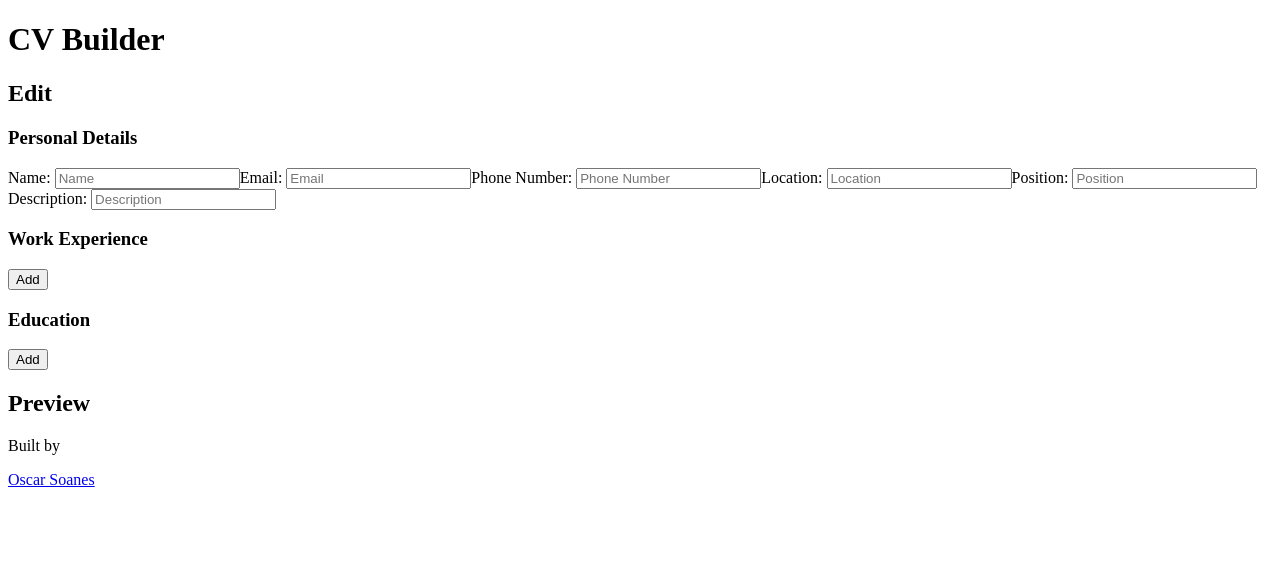
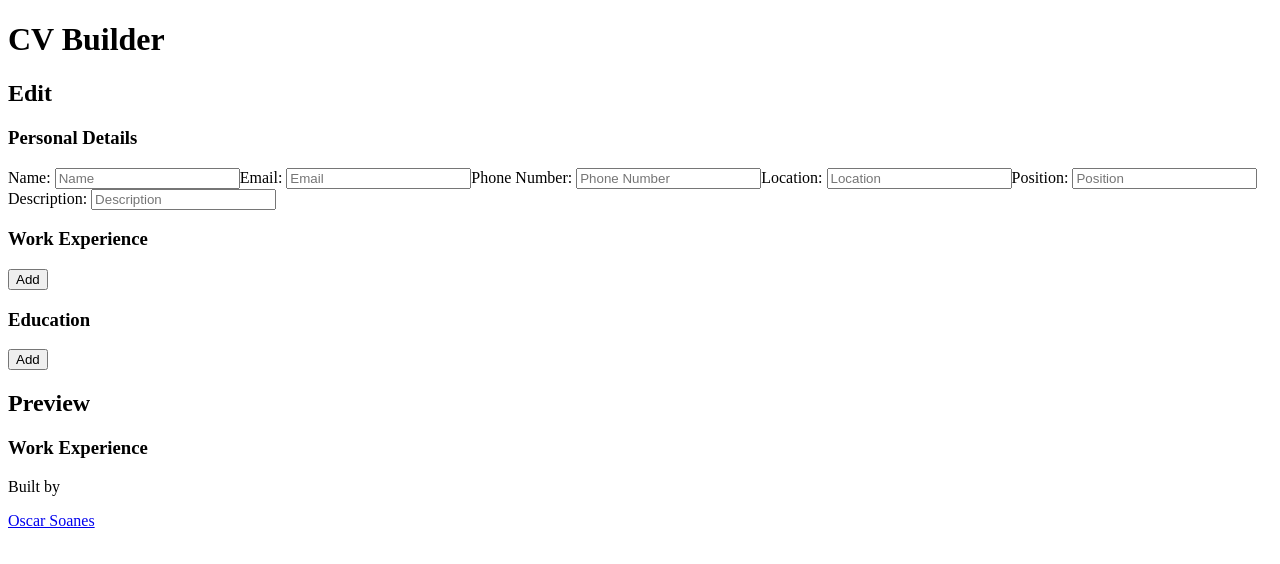
Before and after one commit to OscarSoanes/cv-project, a React (Create React App) app: page / in a window 1280 px wide. Shown: the top 564 px of the page. Built offline with nearby package versions, Linux system fonts and the light colour scheme.

Commit message:
Added a basic work experience format

```diff
--- /dev/null
+++ b/src/components/previewSection/DetailedSection.jsx
@@ -0,0 +1,13 @@
+import { Row } from "./Row"
+
+export function DetailedSection({type, array}) {
+    return (
+        <section>
+            <h3>{type}</h3>
+
+            {array.map((field) =>
+                <Row key={field.id} data={field}/>
+            )}
+        </section>
+    )
+}
--- a/src/components/previewSection/Preview.jsx
+++ b/src/components/previewSection/Preview.jsx
@@ -1,4 +1,5 @@
 import { SmallContent } from "./SmallContent"
+import { DetailedSection } from "./DetailedSection"
 
 export function Preview({data}) {
     return (
@@ -7,7 +8,7 @@ export function Preview({data}) {
 
             <section>
                 <div>
-                    <h2>{data.name}</h2>
+                    <h3>{data.name}</h3>
                     <p>{data.position}</p>
                 </div>
                 <aside>
@@ -21,6 +22,7 @@ export function Preview({data}) {
                 <p>{data.description}</p>
             </section>
 
+            <DetailedSection type="Work Experience" array={data.workExperience} />
         </section>
     )
 }
--- /dev/null
+++ b/src/components/previewSection/Row.jsx
@@ -0,0 +1,17 @@
+export function Row({data}) {
+    return (
+        <section>
+            <div>
+                <h4>{data.position}</h4>
+
+                <aside>
+                    <p>{data.company} |</p>
+                    <p>
+                        {data.startDate + " - "}
+                        {data.endDate === "" ? "Present" : data.endDate}
+                    </p>
+                </aside>
+            </div>
+        </section>
+    )
+}
```
